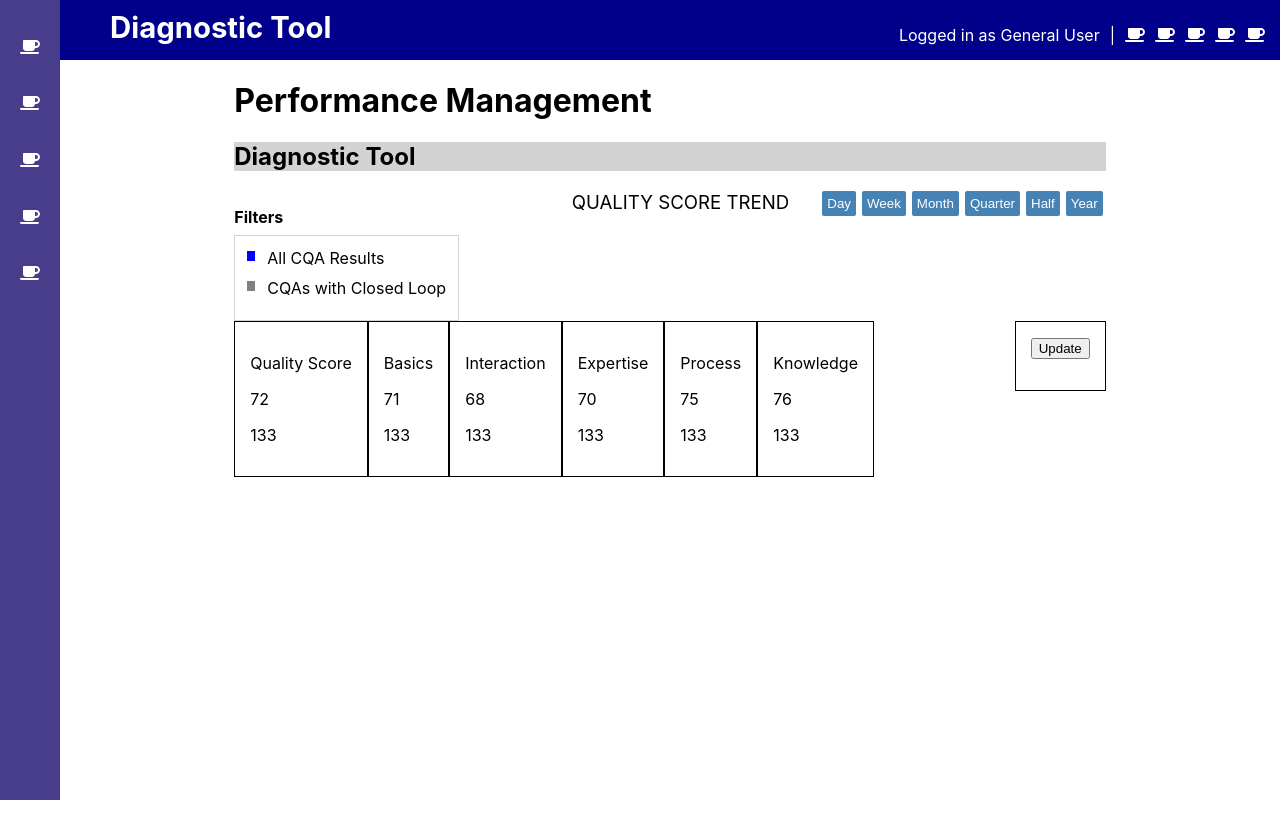
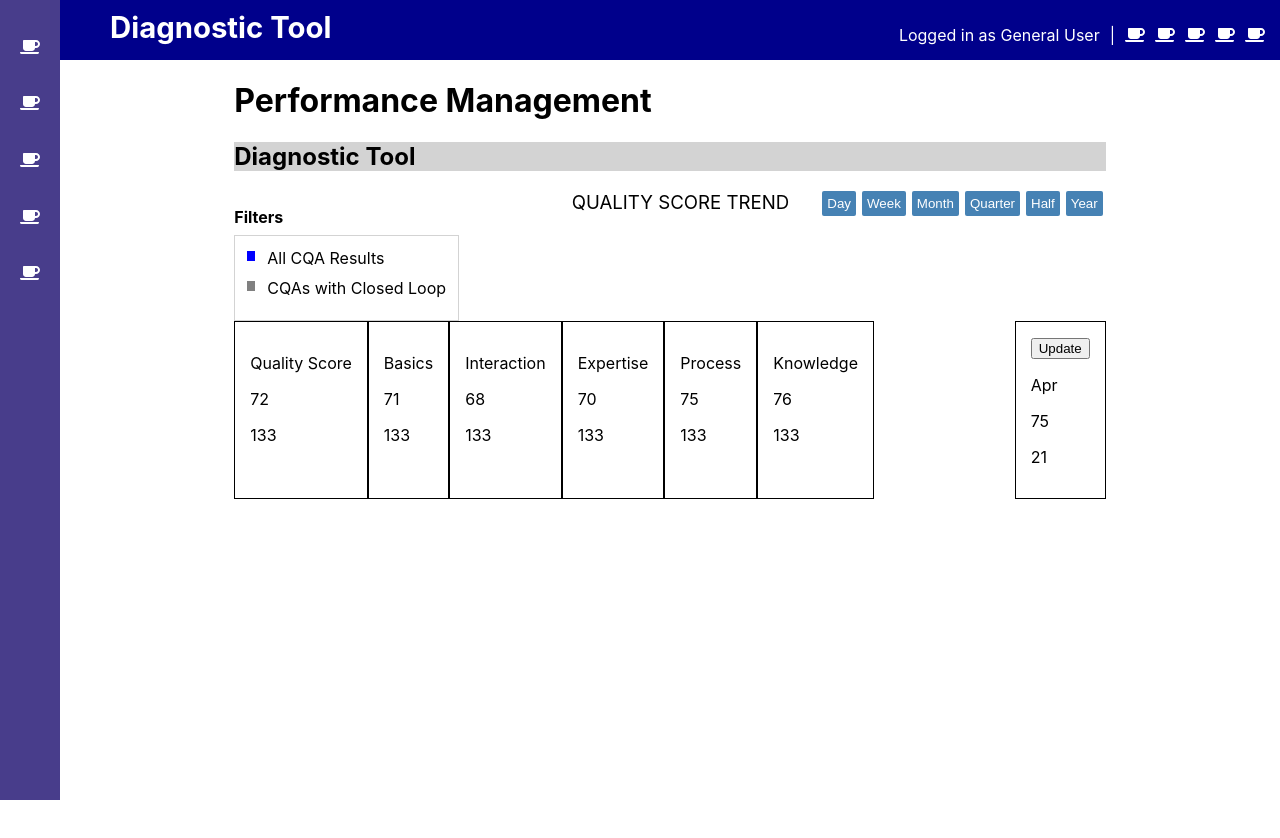
Before and after one commit to sidhantmathur/onr-assign, a React (Create React App) app: page / in a window 1280 px wide. Shown: the top 838 px of the page. Built offline with nearby package versions, Linux system fonts and the light colour scheme.

Commit message:
display data

```diff
--- a/src/components/charts/Line.js
+++ b/src/components/charts/Line.js
@@ -19,9 +19,9 @@ export default function Line(props) {
   return (
     <div className="gbox">
       <button onClick={update}>Update</button>
-      <p>{data.name}</p>
-      <p>{data.score}</p>
-      <p>{data.sample}</p>
+      <p>{dataset[0].date}</p>
+      <p>{dataset[0].score}</p>
+      <p>{dataset[0].sample}</p>
     </div>
   )
 }
```
